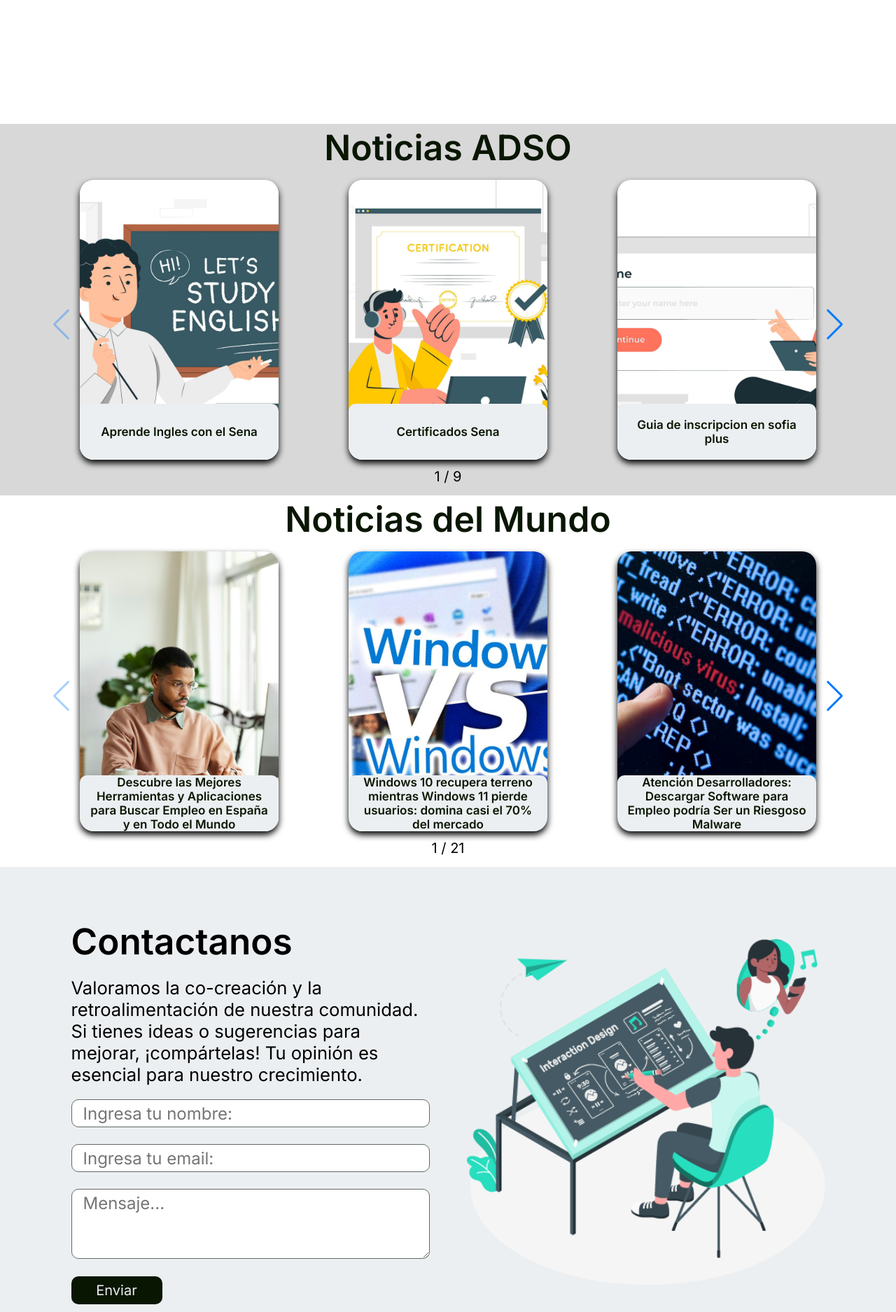
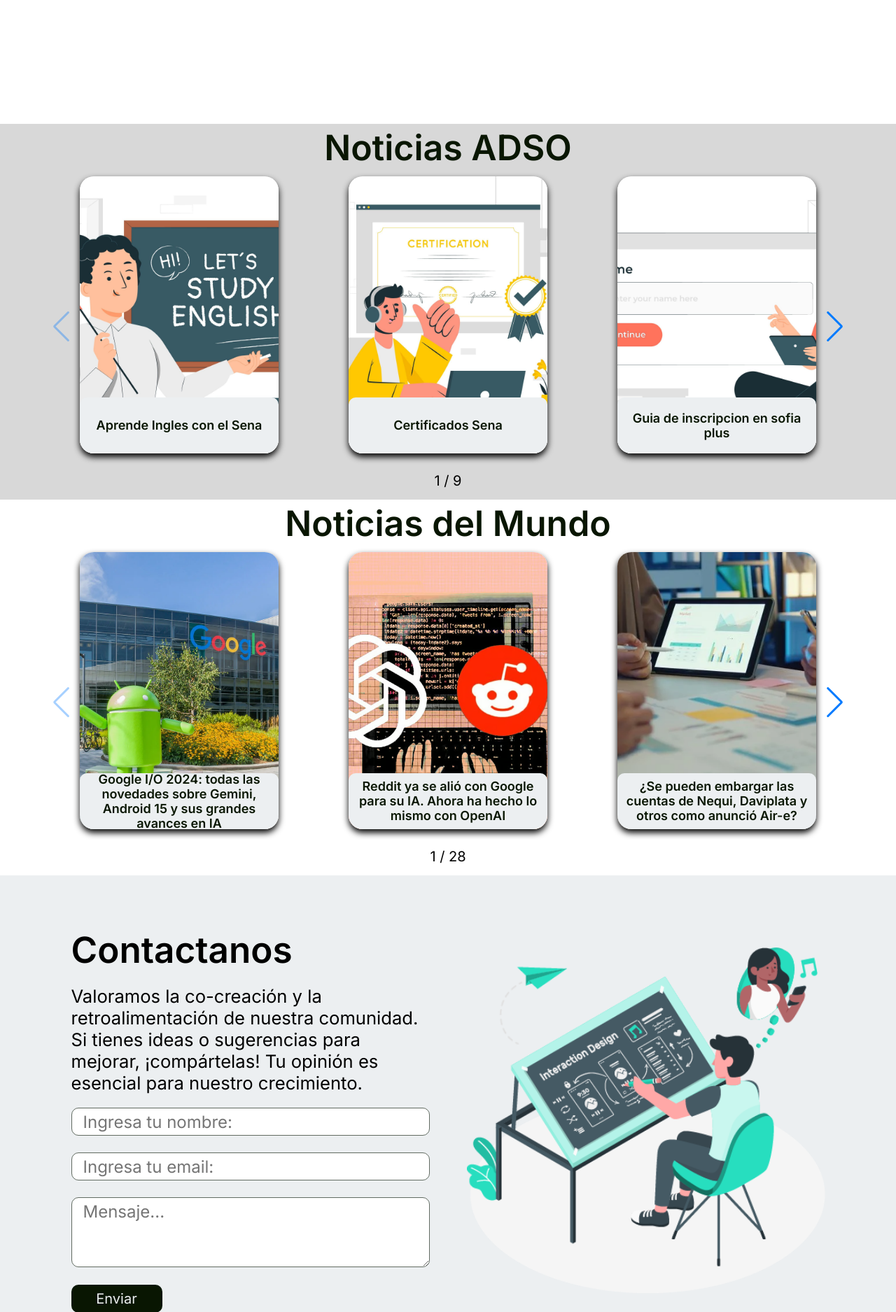
Before and after one commit to JuanOlave1805/Pagina_informativa, a PHP site: page / in a window 1280 px wide. Shown: the part 723-2598 px from the top of the page at 70% size. Run offline with PHP 8.4, Linux system fonts and the light colour scheme; some libraries are stand-ins or nearby versions.

Commit message:
Agregando las noticias de la semana

```diff
--- a/estilos/index.js
+++ b/estilos/index.js
@@ -33,11 +33,11 @@ document.addEventListener("DOMContentLoaded", function () {
 // Slider
 let slidesToShow = 4; // Por defecto, muestra 4 slides por vista
 
-if (window.matchMedia("(max-width: 800px)").matches) {
+if (window.matchMedia("(max-width: 700px)").matches) {
     slidesToShow = 1;
-} else if (window.matchMedia("(max-width: 1160px)").matches) {
+} else if (window.matchMedia("(max-width: 1230px)").matches) {
     slidesToShow = 2;
-} else if (window.matchMedia("(max-width: 1500px)").matches) {
+} else if (window.matchMedia("(max-width: 1750px)").matches) {
     slidesToShow = 3;
 } else {
     slidesToShow = 4;
--- a/estilos/style.css
+++ b/estilos/style.css
@@ -227,11 +227,11 @@ header.abajo{
 
 /* Slider */
 .swiper {
-    width: 85%;
-    height: 50%;
+    width: 85vw;
+    height: 60vh;
     position: relative;
     z-index: 1; /* Asegura que el slider esté detrás del banner */
-    margin: 50px 0px;
+    margin: 50px 0px 10px;
 }
 .color_fondo{
     background-color: var(--fondo_1);
@@ -243,7 +243,7 @@ header.abajo{
     display: flex;
     justify-content: center;
     align-items: center;
-    padding: 30px 50px 44px;
+    padding: 25px 50px 0px;
     position: relative;
     z-index: 0;
 }
@@ -257,7 +257,7 @@ header.abajo{
 
 .card{
       position: relative;
-      height: 400px;
+      height: 87%;
       width: 100%;
       cursor: pointer;
 }
@@ -288,7 +288,7 @@ header.abajo{
       align-items: center;
       position: absolute;
       bottom: 0px;
-      font-size: clamp(12px, 3vw, 17px);
+      font-size: clamp(13px, 3vh, 18px);
       padding: 10px;
       width: 100%;
       color: var(--fondo_primary);
@@ -314,7 +314,7 @@ header.abajo{
       width: 100%;
       height: auto;
       margin: 10px 0px;
-      font-size: clamp(12px, 3vw, 17px);
+      font-size: clamp(13px, 3vh, 18px);
       color: var(--fondo_primary);
 }
 .card__Link{
@@ -329,7 +329,7 @@ header.abajo{
 }
 .card__Text{
       letter-spacing: 1px;
-      font-size: clamp(10px, 2vw, 16px);
+      font-size: clamp(12px, 3vw, 16px);
       text-align: left;
       overflow:overlay;
       margin: 10px;
@@ -559,14 +559,17 @@ header.abajo{
     }
 
     /* Slider */
+    .swiper{
+        height: 60vh;
+    }
     .swiper-slide{
-        padding: 10px 10px 45px ;
+        padding: 10px 10px  ;
     }
 
     .swiper-button-next{
         display: none !important;
     } .swiper-button-prev {
-        display: none !important; /* Usamos !important para asegurarnos de que esta regla tenga prioridad */
+        display: none !important; /* Se usa !important para asegurarnos de que esta regla tenga prioridad */
     }
 
     /* Seccion 3 */
@@ -648,11 +651,9 @@ header.abajo{
 
 
     /* Card modificada */
-    .card{
-        height: 40vh;
-    }
     .card__Title, .card__Title--modif{
         height: 8vh;
+        font-size: clamp(13px, 2vh, 18px);
     }
     .card__Text{
         text-align: justify;
@@ -716,10 +717,7 @@ header.abajo{
     .seccion_1{
         padding: 0px;
     }
-    /* Seccion 2 */
-    .card{
-      height: 28vh;
-    }
+
     /* Seccion 3 */
     .seccion_3__Text{
         width: 100%;
--- a/index.html
+++ b/index.html
@@ -282,6 +282,160 @@
       <H1 class="seccion_2__Title-Primary" >Noticias del Mundo</H1>
       <article class="swiper mySwiper ">
         <div class="swiper-wrapper">
+          <div class="swiper-slide">
+            <!-- Card -->
+            <article class="card">
+              <section class="card__Face card__Front">
+                <img src="Img noticias/noticias mundo/30 noticia.png" alt="imagen"  class="card__Image">
+                <h3 class="card__Title">
+                    Google I/O 2024: todas las novedades sobre Gemini, Android 15 y sus grandes avances en IA
+                </h3>
+              </section>
+              <section class="card__Face card__Back">
+                <h3 class="card__Title--modif">
+                    Google I/O 2024: todas las novedades sobre Gemini, Android 15 y sus grandes avances en IA
+                </h3>
+                <p class="card__Text">
+                  ¡Descubre las emocionantes novedades del Google I/O 2024! Este evento clave nos ofrece una visión del futuro de la inteligencia artificial con la familia Gemini, incluyendo el modelo ligero Gemini Flash y la potente actualización Gemini 1.5 Pro. Además, conoce Project Astra, el ambicioso proyecto de Google para desarrollar un asistente IA universal. Sumérgete en las mejoras de la Búsqueda de Google, las innovaciones en Android 15 y las emocionantes actualizaciones en WearOS y Android TV. No te pierdas esta emocionante mirada al futuro de la tecnología con Google.
+                </p>
+                <div class="card__Link">
+                  <a href="https://www.xataka.com/robotica-e-ia/google-i-2024-todas-novedades-gemini-android-15-sus-grandes-avances-ia" target="_blank" rel="Xataka" >Ver mas</a>
+                </div>
+              </section>
+            </article>
+          </div>
+          <div class="swiper-slide">
+            <!-- Card -->
+            <article class="card">
+              <section class="card__Face card__Front">
+                <img src="Img noticias/noticias mundo/29 noticia.png" alt="imagen"  class="card__Image">
+                <h3 class="card__Title">
+                    Reddit ya se alió con Google para su IA. Ahora ha hecho lo mismo con OpenAI
+                </h3>
+              </section>
+              <section class="card__Face card__Back">
+                <h3 class="card__Title--modif">
+                    Reddit ya se alió con Google para su IA. Ahora ha hecho lo mismo con OpenAI
+                </h3>
+                <p class="card__Text">
+                  ¡La revolución de los chatbots de IA está aquí y OpenAI lidera el camino! Descubre cómo este gigante ha sellado un acuerdo con Reddit para acceder a millones de publicaciones en tiempo real. Esta asociación promete ofrecer información actualizada y debates candentes a través de ChatGPT y otros productos futuros. Además, OpenAI proporcionará sus avanzados modelos de lenguaje a Reddit para potenciar funciones de IA. Sumérgete en este emocionante avance tecnológico y conoce cómo está cambiando la forma en que consumimos información en línea.
+                </p>
+                <div class="card__Link">
+                  <a href="https://www.xataka.com/empresas-y-economia/reddit-se-alio-google-para-alimentar-su-ia-ahora-ha-hecho-openai" target="_blank" rel="Xataka" >Ver mas</a>
+                </div>
+              </section>
+            </article>
+          </div>
+          <div class="swiper-slide">
+            <!-- Card -->
+            <article class="card">
+              <section class="card__Face card__Front">
+                <img src="Img noticias/noticias mundo/28 noticia.png" alt="imagen"  class="card__Image">
+                <h3 class="card__Title">
+                    ¿Se pueden embargar las cuentas de Nequi, Daviplata y otros como anunció Air-e?
+                </h3>
+              </section>
+              <section class="card__Face card__Back">
+                <h3 class="card__Title--modif">
+                    ¿Se pueden embargar las cuentas de Nequi, Daviplata y otros como anunció Air-e?
+                </h3>
+                <p class="card__Text">
+                  ¡Air-e revoluciona el mundo financiero con su nuevo método de cobro! La empresa de energía ha anunciado medidas para recuperar deudas en los departamentos de Atlántico, Magdalena y La Guajira, que incluyen el embargo de cuentas en billeteras digitales como Nequi, Daviplata, Rappi y más. Aunque controvertido, este enfoque respaldado por la legislación colombiana busca asegurar el cumplimiento de obligaciones. Además, Air-e ofrece planes de financiación flexibles como alternativa, priorizando acuerdos de pago antes de recurrir al embargo. Si te preguntas cómo esto podría afectarte, aquí te damos respuestas a algunas preguntas clave sobre el proceso.
+                </p>
+                <div class="card__Link">
+                  <a href="https://www.elespectador.com/economia/finanzas-personales/se-pueden-embargar-las-cuentas-de-nequi-daviplata-y-otros-como-anuncio-air-e/" target="_blank" rel="elespectador" >Ver mas</a>
+                </div>
+              </section>
+            </article>
+          </div>
+          <div class="swiper-slide">
+            <!-- Card -->
+            <article class="card">
+              <section class="card__Face card__Front">
+                <img src="Img noticias/noticias mundo/27 noticia.png" alt="imagen"  class="card__Image">
+                <h3 class="card__Title">
+                    LA VERSIÓN DESKTOP DE CHATGPT, DE MOMENTO PARA MAC
+                </h3>
+              </section>
+              <section class="card__Face card__Back">
+                <h3 class="card__Title--modif">
+                    LA VERSIÓN DESKTOP DE CHATGPT, DE MOMENTO PARA MAC
+                </h3>
+                <p class="card__Text">
+                  ¡OpenAI revoluciona tu flujo de trabajo con su nueva aplicación de escritorio! Este avance marca un hito en la integración de la inteligencia artificial en nuestra vida diaria, especialmente para los desarrolladores y programadores. La aplicación, presentada en un emocionante evento en las oficinas de OpenAI, promete una experiencia de usuario sin precedentes al combinar la versatilidad del modelo GPT-4o con la eficiencia de la nueva aplicación. Con un enfoque centrado en los programadores, la app permite una interacción fluida por voz y asistencia en la codificación, optimizando el proceso de desarrollo. Además, ofrece herramientas innovadoras como análisis de código en tiempo real y captura de imágenes desde la pantalla, proporcionando una experiencia completa e integrada para cualquier tarea, desde la programación hasta la creación de contenido visual. ¡Descubre cómo la IA puede potenciar tu productividad con la nueva aplicación de OpenAI!
+                </p>
+                <div class="card__Link">
+                  <a href="https://wwwhatsnew.com/2024/05/13/la-version-desktop-de-chatgpt-de-momento-para-mac/" target="_blank" rel="WWWHATSNEW" >Ver mas</a>
+                </div>
+              </section>
+            </article>
+          </div>
+          <div class="swiper-slide">
+            <!-- Card -->
+            <article class="card">
+              <section class="card__Face card__Front">
+                <img src="Img noticias/noticias mundo/26 noticia.jpeg" alt="imagen"  class="card__Image">
+                <h3 class="card__Title">
+                    Freepik se potencia con la adquisición de Magnific: ¡Una alianza que reforzara el poder de la inteligencia artificial!
+                </h3>
+              </section>
+              <section class="card__Face card__Back">
+                <h3 class="card__Title--modif">
+                    Freepik se potencia con la adquisición de Magnific: ¡Una alianza que reforzara el poder de la inteligencia artificial!
+                </h3>
+                <p class="card__Text">
+                  Freepik, líder en distribución de contenidos visuales, da un paso audaz con la adquisición de Magnific, una startup española pionera en inteligencia artificial. Esta alianza no solo enriquece el arsenal de herramientas de IA de Freepik, sino que también aporta talento innovador a su equipo. Magnific, reconocida por su capacidad para redimensionar y optimizar imágenes con IA, se ha convertido en un caso de éxito en España en tiempo récord. La unión promete revolucionar la forma en que se manipulan y transforman imágenes, ofreciendo a los usuarios un control sin precedentes sobre su creatividad. Con esta adquisición, Freepik continúa consolidando su posición como referente en el campo de la inteligencia artificial generativa, marcando un hito significativo en su historia.
+                </p>
+                <div class="card__Link">
+                  <a href="https://www.xataka.com/robotica-e-ia/freepik-adquiere-magnific-refuerza-su-arsenal-herramientas-ia-made-in-spain" target="_blank" rel="Xataka" >Ver mas</a>
+                </div>
+              </section>
+            </article>
+          </div>
+          <div class="swiper-slide">
+            <!-- Card -->
+            <article class="card">
+              <section class="card__Face card__Front">
+                <img src="Img noticias/noticias mundo/25 noticia" alt="imagen"  class="card__Image">
+                <h3 class="card__Title">
+                  Descubre el Potente Chip M4 de Apple: Revoluciona la Pantalla Tandem OLED del iPad Pro
+                </h3>
+              </section>
+              <section class="card__Face card__Back">
+                <h3 class="card__Title--modif">
+                  Descubre el Potente Chip M4 de Apple: Revoluciona la Pantalla Tandem OLED del iPad Pro
+                </h3>
+                <p class="card__Text">
+                  El nuevo chip M4 de Apple, fabricado por TSMC en un nodo de 3 nm de segunda generación, está listo para revolucionar los iPad Pro. Con su microarquitectura rediseñada y sus 10 núcleos de CPU y GPU, este SoC lleva el rendimiento y la eficiencia a un nivel sin precedentes. La GPU, equipada con trazado de rayos por hardware y mesh shading, promete una experiencia gráfica espectacular. Además, la memoria unificada de 120 GB/s supera a todas las generaciones anteriores. Estas innovaciones permitirán a Apple exprimir al máximo la impresionante pantalla Tandem OLED del iPad Pro. ¡Descubre cómo este avance transformará tu experiencia tecnológica!
+                </p>
+                <div class="card__Link">
+                  <a href="https://www.xataka.com/componentes/chip-m4-apple-explicado-su-potencia-persigue-exprimir-ultima-gota-pantalla-tandem-oled-ipad-pro" target="_blank" rel="Xataka" >Ver mas</a>
+                </div>
+              </section>
+            </article>
+          </div>
+          <div class="swiper-slide">
+            <!-- Card -->
+            <article class="card">
+              <section class="card__Face card__Front">
+                <img src="Img noticias/noticias mundo/24 noticia.jpeg" alt="imagen"  class="card__Image">
+                <h3 class="card__Title">
+                  ChatGPT se une a Stack Overflow: La alianza definitiva para los programadores
+                </h3>
+              </section>
+              <section class="card__Face card__Back">
+                <h3 class="card__Title--modif">
+                  ChatGPT se une a Stack Overflow: La alianza definitiva para los programadores
+                </h3>
+                <p class="card__Text">
+                  OpenAI y Stack Overflow han anunciado una alianza que promete revolucionar el mundo del desarrollo web. Esta colaboración permitirá a ChatGPT acceder a más de 58 millones de preguntas respondidas en Stack Overflow, mejorando significativamente sus respuestas sobre desarrollo web a través de la API OverflowAPI. A su vez, Stack Overflow integrará avanzados modelos de lenguaje de OpenAI, fortaleciendo su plataforma con IA de última generación. Esta fusión no solo hará de ChatGPT una herramienta más poderosa y precisa, sino que también beneficiará a programadores de todos los niveles, desde principiantes hasta expertos. Las mejoras estarán disponibles en la primera mitad de 2024.
+                </p>
+                <div class="card__Link">
+                  <a href="https://hipertextual.com/2024/05/chatgpt-se-asocia-con-stack-overflow-y-se-convierte-en-el-mejor-aliado-de-un-programador" target="_blank" rel="hipertextual" >Ver mas</a>
+                </div>
+              </section>
+            </article>
+          </div>
           <div class="swiper-slide">
             <!-- Card -->
             <article class="card">
```
Also changed, not shown: Img noticias/noticias mundo/24 noticia.jpeg (added), Img noticias/noticias mundo/26 noticia.jpeg (added), Img noticias/noticias mundo/27 noticia.png (added), Img noticias/noticias mundo/28 noticia.jpg (added), Img noticias/noticias mundo/28 noticia.png (added), Img noticias/noticias mundo/29 noticia.png (added), Img noticias/noticias mundo/30 noticia.png (added), 1 other file.
